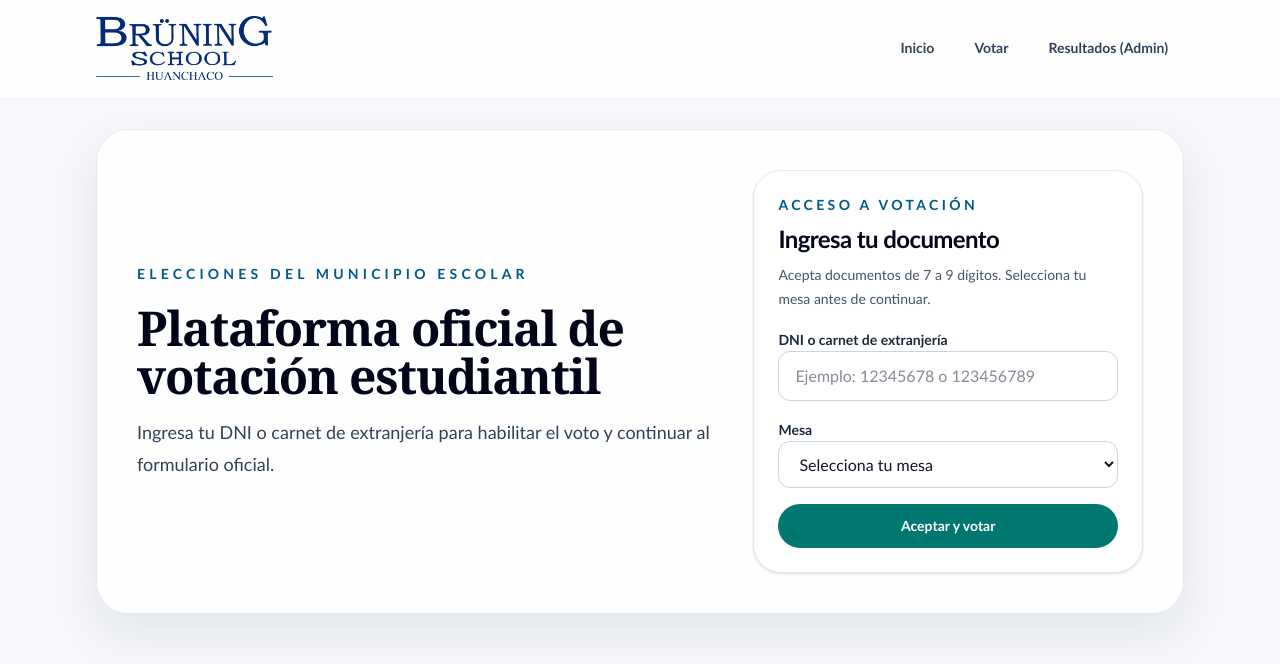
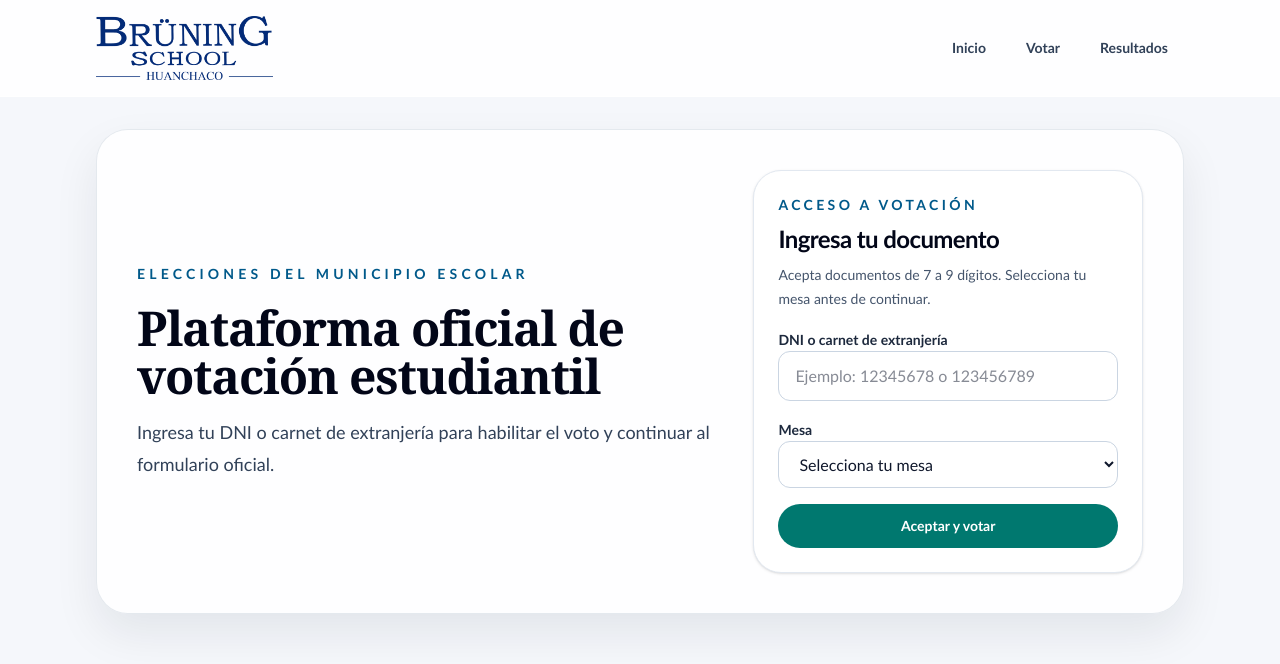
Before and after one commit to ichikuro4/voting-system, a Next.js app: page / in a window 1280 px wide. Shown: the top 664 px of the page. Built offline with nearby package versions, Linux system fonts and the light colour scheme.

Commit message:
Se actualizo navbar

```diff
--- a/src/app/layout.js
+++ b/src/app/layout.js
@@ -45,7 +45,7 @@ export default function RootLayout({ children }) {
                   href="/admin/login"
                   className="rounded-full px-4 py-2 transition hover:bg-slate-100 hover:text-slate-950"
                 >
-                  Resultados (Admin)
+                  Resultados
                 </Link>
               </nav>
             </div>
```
